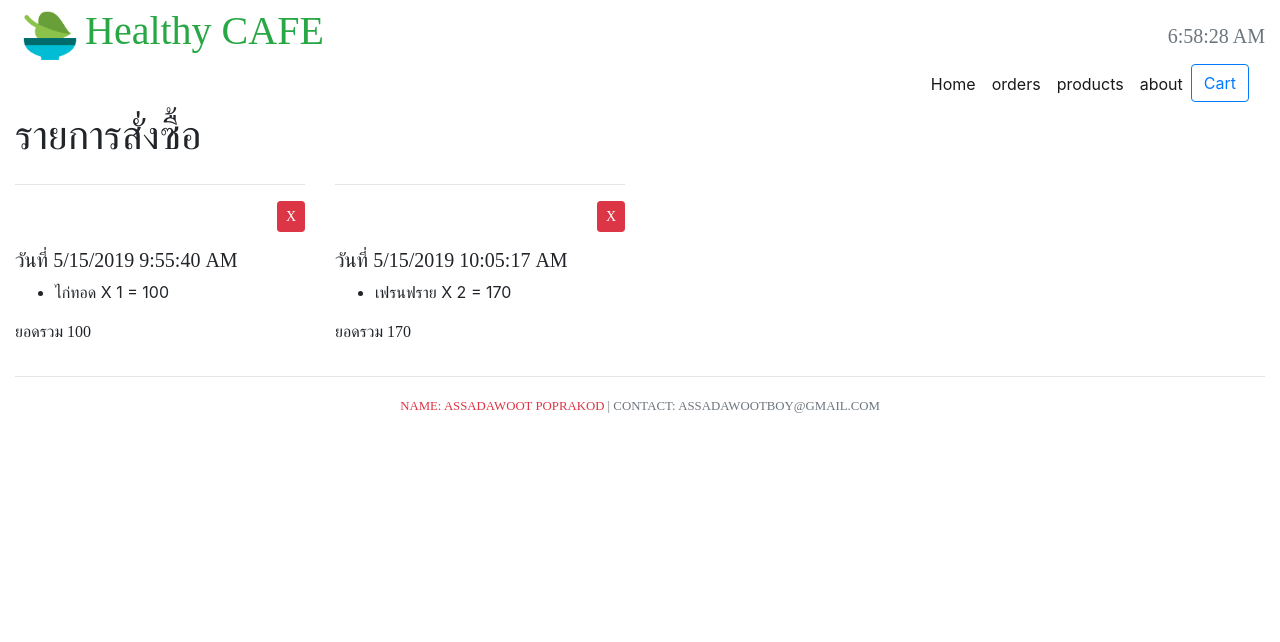
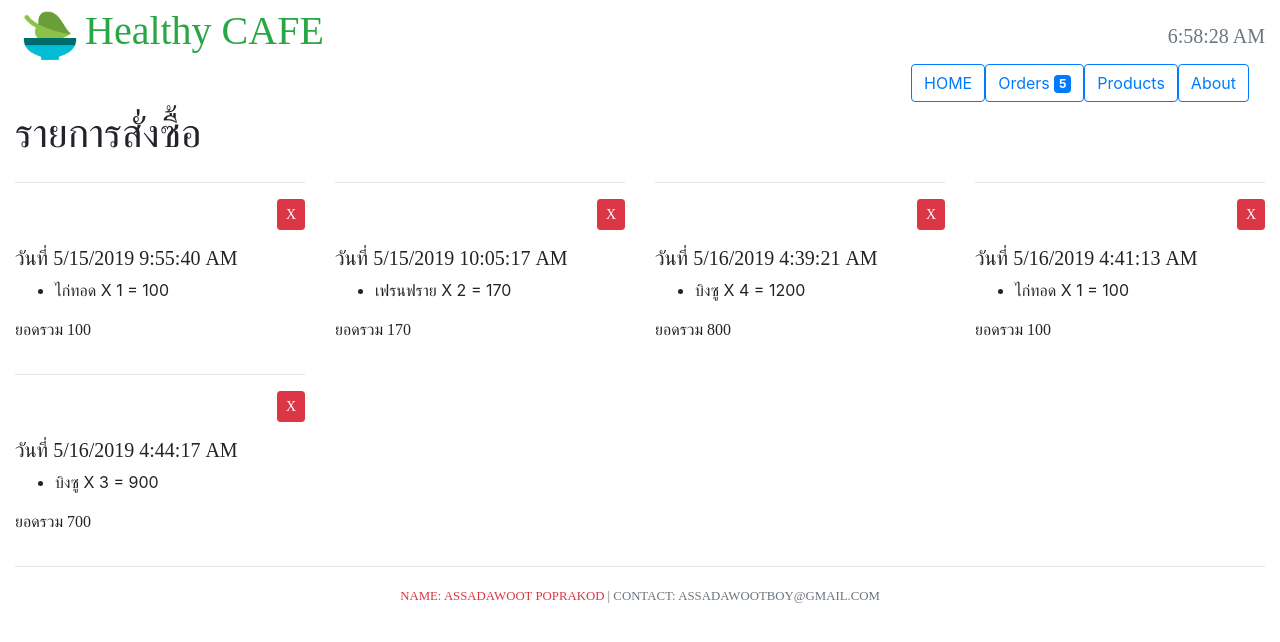
Before and after one commit to Awboynz/my-reactapp, a React (Create React App) app in the folder my-app/: page /orders in a window 1280 px wide. Shown: the top 642 px of the page. Built offline with nearby package versions, Linux system fonts and the light colour scheme; data requests are answered from the project's data file.

Commit message:
Update Order Nonification
- Function count Order notification

```diff
--- a/my-app/resources/data/db.json
+++ b/my-app/resources/data/db.json
@@ -69,6 +69,54 @@
         }
       ],
       "id": 2
+    },
+    {
+      "orderedDate": "2019-05-16T04:39:21.475Z",
+      "totalPrice": 800,
+      "orders": [
+        {
+          "product": {
+            "id": 3,
+            "productName": "บิงซู",
+            "unitPrice": "300",
+            "thumbnail": "/images/product/3.jpg"
+          },
+          "quantity": 4
+        }
+      ],
+      "id": 3
+    },
+    {
+      "orderedDate": "2019-05-16T04:41:13.554Z",
+      "totalPrice": 100,
+      "orders": [
+        {
+          "product": {
+            "id": 2,
+            "productName": "ไก่ทอด",
+            "unitPrice": "100",
+            "thumbnail": "/images/product/2.jpg"
+          },
+          "quantity": 1
+        }
+      ],
+      "id": 4
+    },
+    {
+      "orderedDate": "2019-05-16T04:44:17.976Z",
+      "totalPrice": 700,
+      "orders": [
+        {
+          "product": {
+            "id": 3,
+            "productName": "บิงซู",
+            "unitPrice": "300",
+            "thumbnail": "/images/product/3.jpg"
+          },
+          "quantity": 3
+        }
+      ],
+      "id": 5
     }
   ]
 }
--- a/my-app/src/components/Header.js
+++ b/my-app/src/components/Header.js
@@ -7,9 +7,11 @@ import {
   NavbarToggler,
  /*  NavbarBrand, */
   Nav,
-  NavItem,
-  NavLink,
+/*   NavItem,
+  NavLink, */
    } from 'reactstrap';
+   import axios from "axios"
+  /*  import Order from "../containers/order/Order"; */
 
 
 export class Header extends Component {
@@ -22,8 +24,14 @@ export class Header extends Component {
 
   componentDidMount() {
     //setInterval(() => this.tick(), 1000);
-    console.log('componentDidMount');
-  }
+    /* console.log('componentDidMount'); */
+    axios.get("http://localhost:3001/orders").then(res =>{
+        this.setState(() => {
+        return {orders: res.data }
+        })
+        })
+      }
+
 
   componentDidUpdate(){
     console.log('componentDidUpdate');
@@ -34,6 +42,7 @@ export class Header extends Component {
   tick(){
     this.setState({date : new Date()});
     this.toggle = this.toggle.bind(this)
+
 
     this.State = {
       isOpen: false
@@ -46,7 +55,10 @@ export class Header extends Component {
     })
   }
 
-
+  showordernoti(){
+      if(this.state.orders !== null && this.state.orders !== undefined)
+      return this.state.orders.length
+  }
 
 
   render() {
@@ -65,26 +77,26 @@ export class Header extends Component {
 
               <div>
 
-          < Navbar light expand="lg" justify-content-between  >
+          < Navbar light expand="lg" >
             <NavbarToggler onClick={this.toggle} />
                 <Collapse isOpen={this.state.isOpen} navbar>
             <Nav className="ml-auto" navbar>
-              <NavItem>
+              {/* <NavItem>
                   <NavLink href="/" active>Home</NavLink>
-              </NavItem>
-              <NavItem>
-                  <NavLink active href="/orders">orders</NavLink>
-              </NavItem>
-              <NavItem>
-                 <NavLink  active href="/products">products</NavLink>
-              </NavItem>
-              <NavItem>
-                  <NavLink active href="/about">about</NavLink>
-              </NavItem>
-              <div>
-                <Button color="primary" outline>
-                    Cart <Badge color="secondary"></Badge></Button>
-              </div>
+              </NavItem> */}
+
+              <Button color="primary" outline  href="/">
+                  HOME <Badge color="primary"></Badge>
+              </Button>
+              <Button color="primary" outline  href="/orders">
+                  Orders <Badge color="primary">{this.showordernoti()}</Badge>
+              </Button>
+              <Button color="primary" outline  href="/products">
+                  Products <Badge color="primary"></Badge>
+              </Button>
+              <Button color="primary" outline  href="/about">
+                  About <Badge color="primary"></Badge>
+              </Button>
             </Nav>
           </Collapse>
         </Navbar>
```
